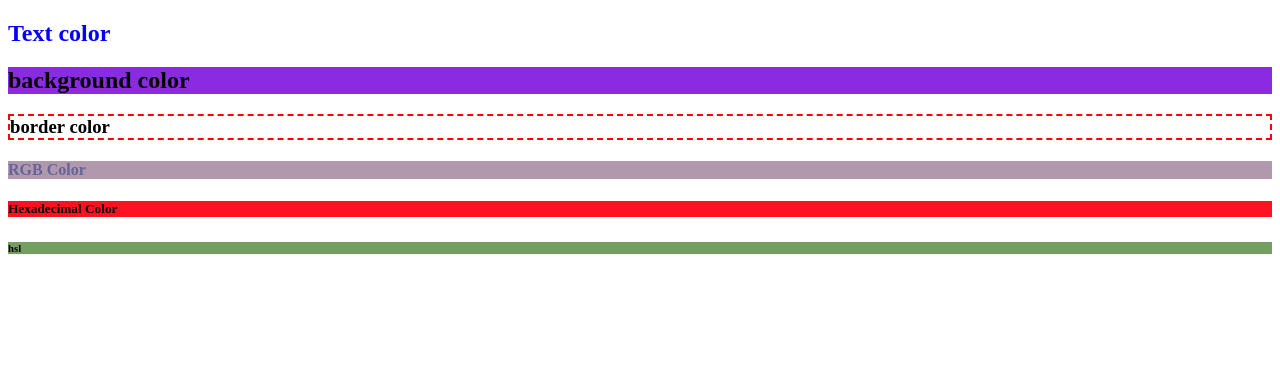
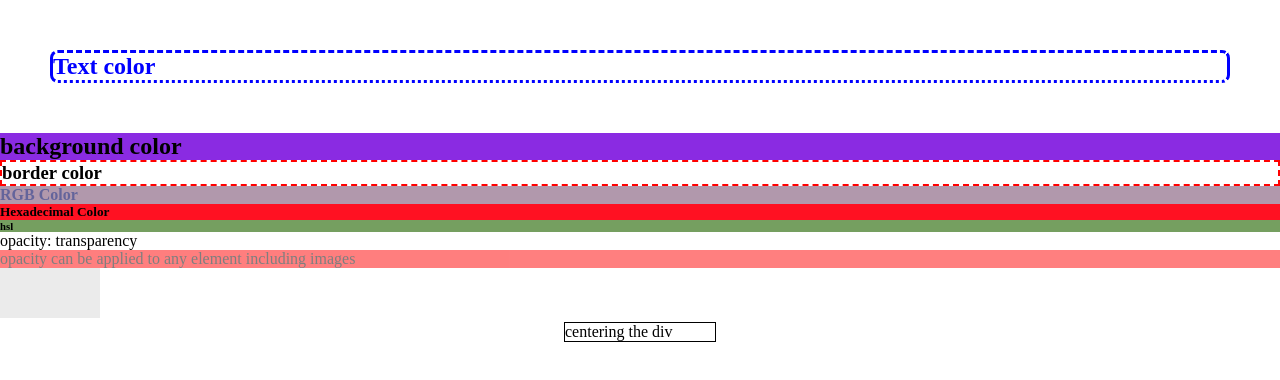
Before and after one commit to vishalbanderwale/CSS-learning, a plain HTML site: page exercise-4/index.html in a window 1280 px wide. Drawn offline with Linux system fonts and the light colour scheme; grey boxes are pictures that could not be loaded.

Commit message:
added css

```diff
--- a/exercise-4/index.html
+++ b/exercise-4/index.html
@@ -19,5 +19,16 @@
       <h5>Hexadecimal Color</h5>
       <h6>hsl</h6>
     </section>
+    <div>
+      <p class="mar">opacity: transparency</p>
+      <p class="op">opacity can be applied to any element including images</p>
+      <img
+        src="https://akm-img-a-in.tosshub.com/indiatoday/images/story/202012/chris-ried-ieic5Tq8YMk-unsplas_1200x768.jpeg?size=690:388"
+        alt="transparent img"
+        width="100px"
+        height="50px"
+      />
+    </div>
+    <div class="center">centering the div</div>
   </body>
 </html>
--- a/exercise-4/styles.css
+++ b/exercise-4/styles.css
@@ -1,5 +1,9 @@
 /* css colors */
 /*comments are used to explain and document source code */
+
+* {
+  margin: 0;
+}
 
 h1 {
   color: blue;
@@ -34,3 +38,39 @@ lightness: 0%:black, 50%:neither light or dark , 100%:white */
 h6 {
   background-color: hsl(100, 25%, 50%);
 }
+
+/* div,p can also be used for opacity */
+
+.op {
+  opacity: 0.5;
+  background-color: red;
+}
+
+img {
+  opacity: 0.2;
+}
+
+h1 {
+  border-top: dashed;
+  border-right: solid;
+  border-bottom: dotted;
+  border-left: solid;
+  border-radius: 8px;
+}
+
+/* for centering the div width is mandatory to mention*/
+/* element will take mentioned width than browser will give equal space right & left */
+/* 20px 25px 30px 35px : top,right,bottom,left */
+/* 20px 25px 30px : top,right&left,bottom */
+/* 20px 25px:top & bottom , right&left */
+/* 20px:top,right,bottom,left */
+
+.center {
+  border: 1px solid black;
+  width: 150px;
+  margin: auto;
+}
+
+h1 {
+  margin: 50px;
+}
```
